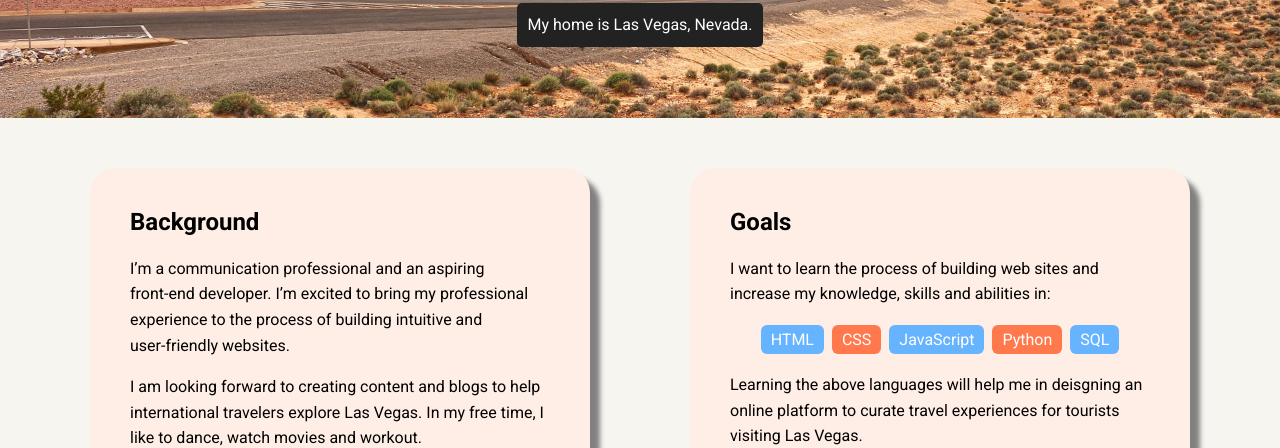
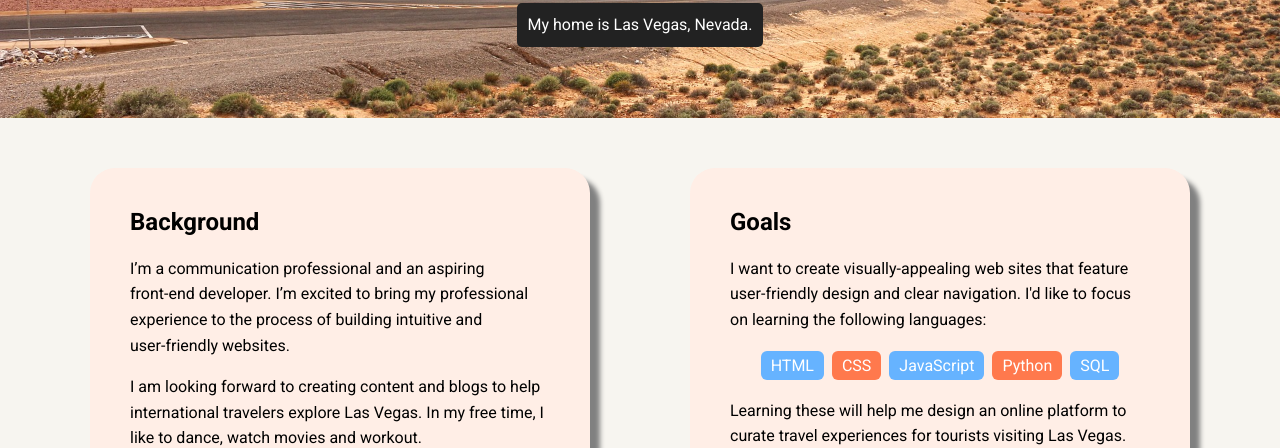
Before and after one commit to rashigo/techdegree-project-1, a plain HTML site: page index.html in a window 1280 px wide. Shown: the part 352-800 px from the top of the page. Drawn offline with Linux system fonts and the light colour scheme; a web font is replaced by a local one.

Commit message:
updated index.html

```diff
--- a/index.html
+++ b/index.html
@@ -33,7 +33,7 @@
 
       <section class="card">
         <h2>Goals</h2>
-         <p>I want to learn the process of building web sites and increase my knowledge, skills and abilities in:</p>
+         <p>I want to create visually-appealing web sites that feature user-friendly design and clear navigation. I'd like to focus on learning the following languages:</p>
           <ul class="skills">
           <li>HTML</li>
           <li>CSS</li>
@@ -41,7 +41,7 @@
           <li>Python</li>
           <li>SQL</li>
           </ul>
-         <p>Learning the above languages will help me in deisgning an online platform to curate travel experiences for tourists visiting Las Vegas.</p>
+         <p>Learning these will help me design an online platform to curate travel experiences for tourists visiting Las Vegas.</p>
       </section>
 
     </main>
```
Also changed, not shown: 1 other file.
